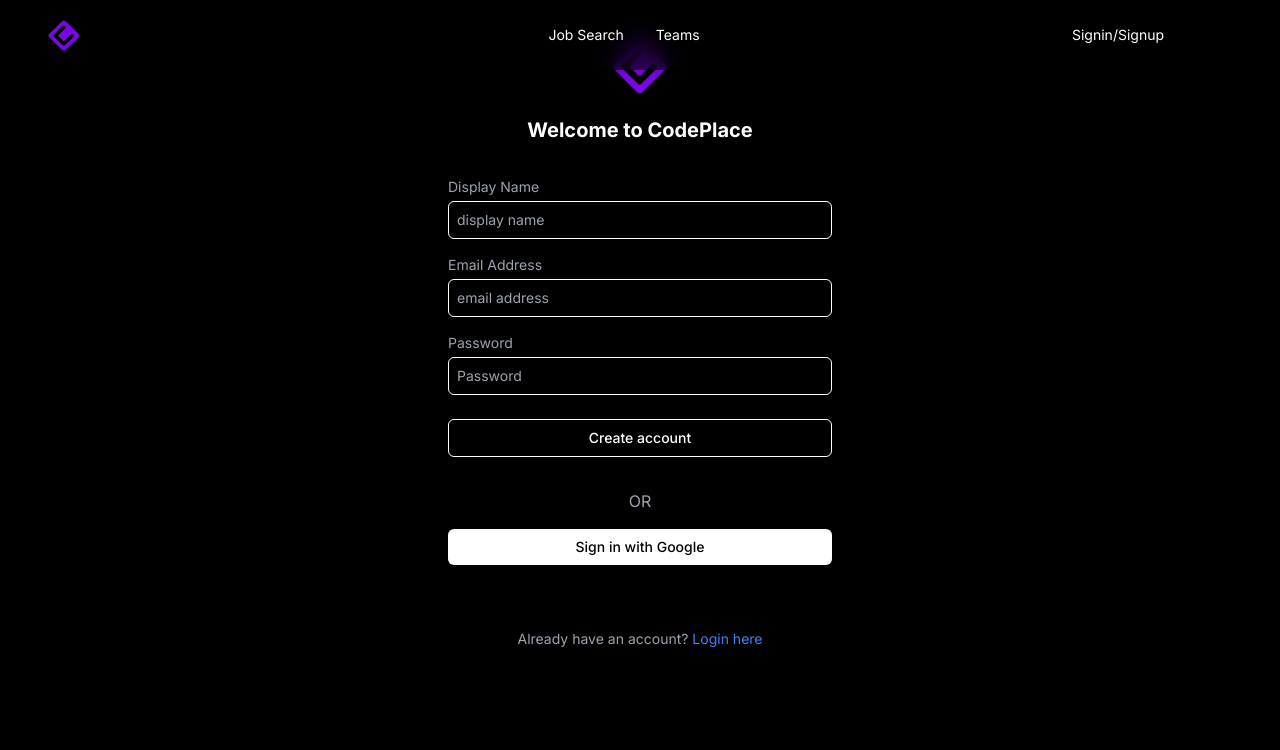
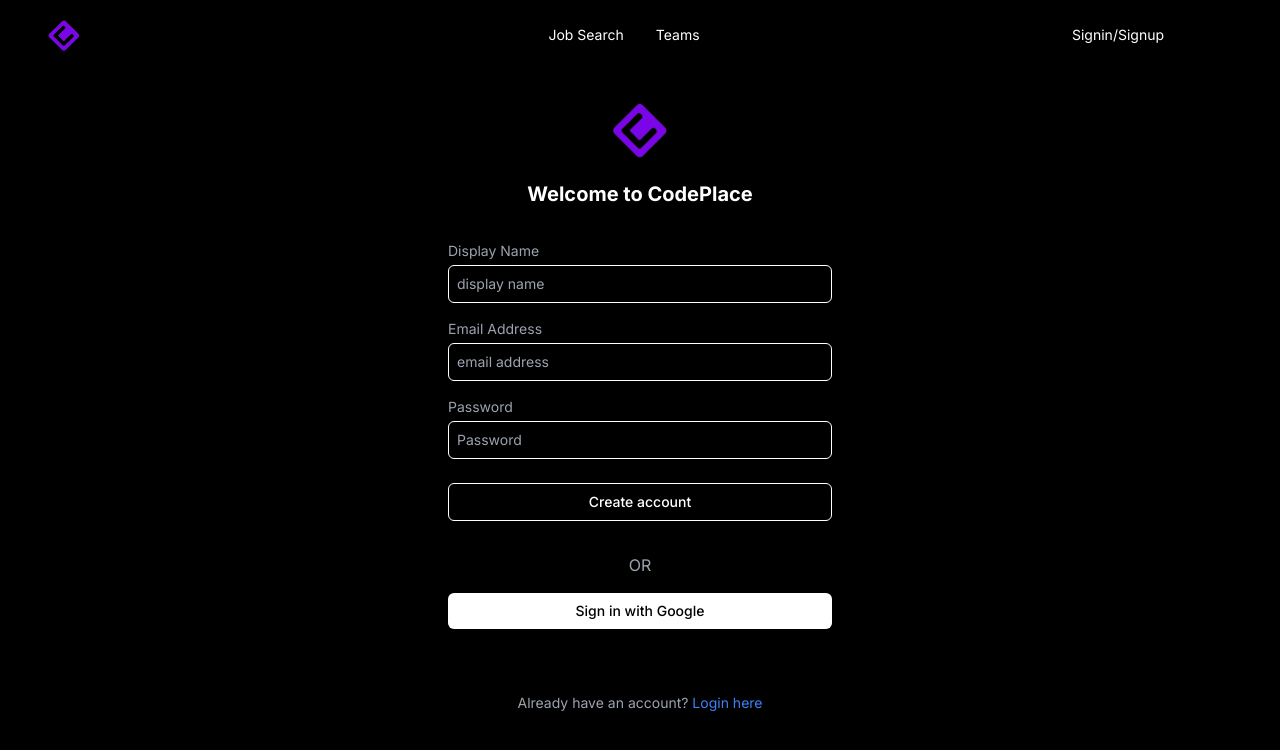
Before and after one commit to Codeplace-Corporation/CodePlaceBase, a React (Create React App) app: page /signup in a window 1280 px wide. Shown: the top 750 px of the page. Built offline with nearby package versions, Linux system fonts and the light colour scheme; no server answers.

Commit message:
add top padding

```diff
--- a/src/pages/auth/Login.tsx
+++ b/src/pages/auth/Login.tsx
@@ -26,7 +26,7 @@
     };
 
     return (
-        <div className="flex items-center justify-center">
+        <div className="flex items-center justify-center pt-16">
             <div className="text-center mb-6 p-8 rounded-lg max-w-md w-full">
                 <img
                     src={Logo}
--- a/src/pages/auth/Signup.tsx
+++ b/src/pages/auth/Signup.tsx
@@ -26,7 +26,7 @@
     };
 
     return (
-        <div className="flex justify-center items-center">
+        <div className="flex justify-center items-center pt-16">
             <div className="text-center mb-6 p-8 rounded-lg max-w-md w-full">
                 <img
                     src={Logo}
```
